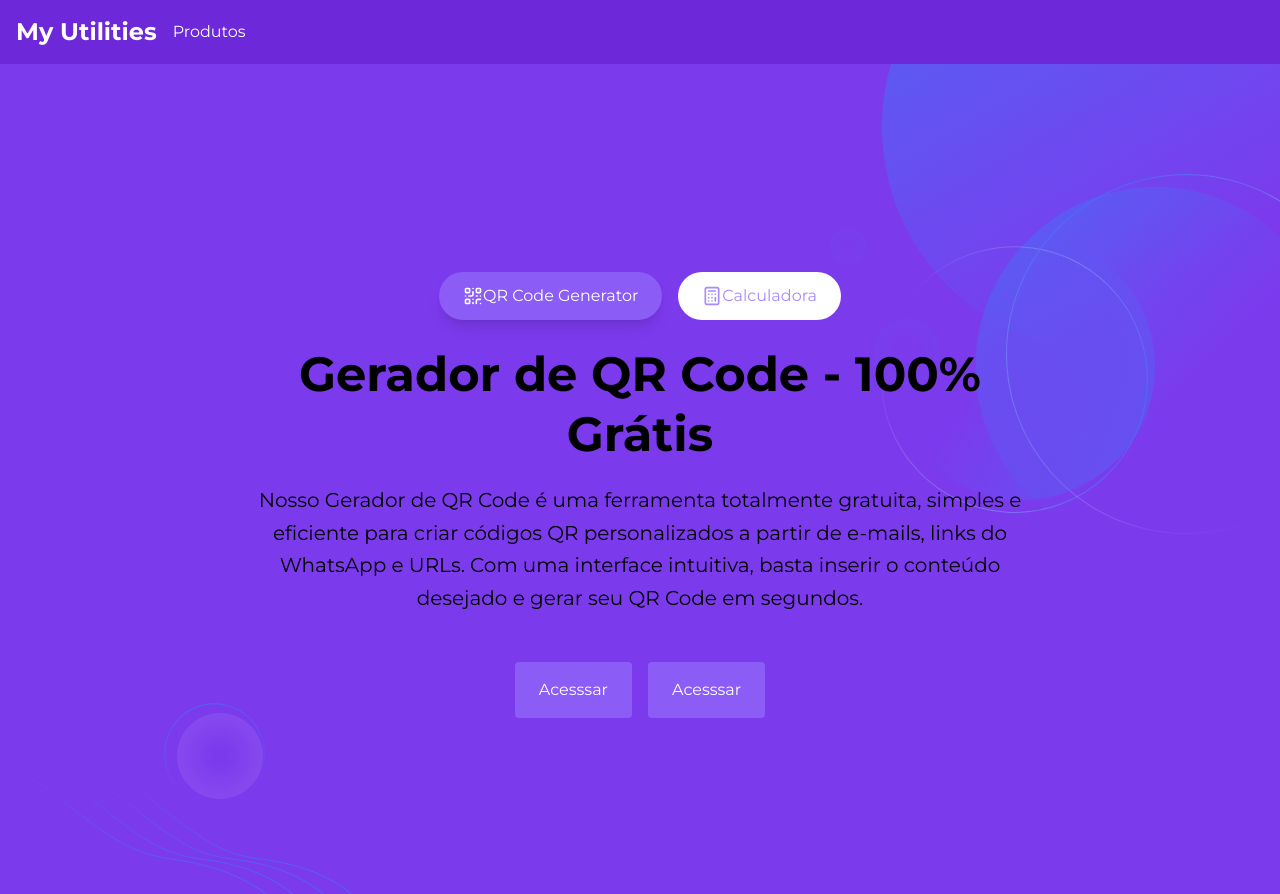
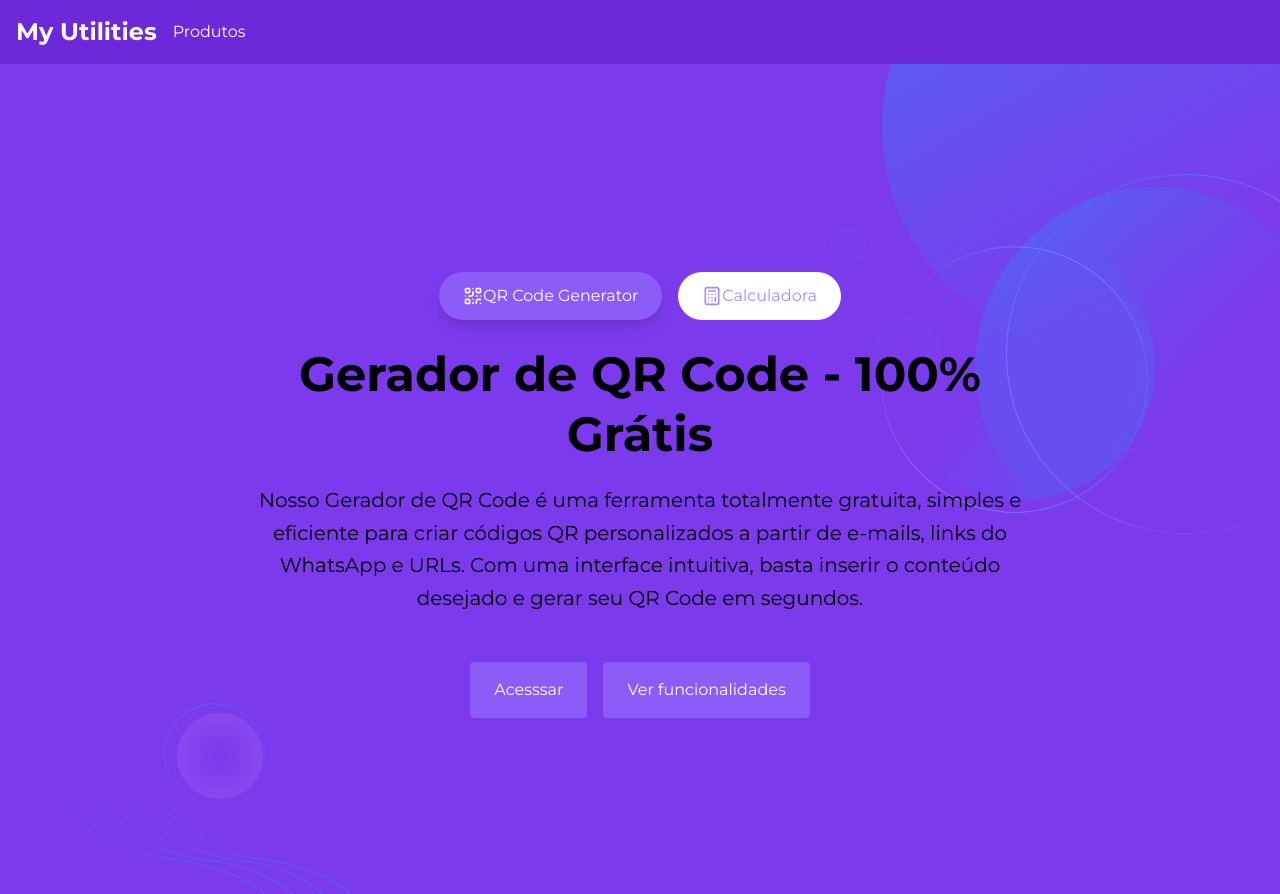
Before and after one commit to DaviLima99/quick-tools-belt, a Next.js app: page / in a window 1280 px wide. Built offline with nearby package versions, Linux system fonts and the light colour scheme; no server answers.

Commit message:
correção lint

```diff
--- a/pages/index.tsx
+++ b/pages/index.tsx
@@ -47,7 +47,7 @@ const Products = () => {
     }
   ];
   const [selectedTool, setSelectedTool] = useState(tools[0]);
-  const [isOpen, setIsOpen] = useState(false); // Estado para controlar o modal
+  // const [isOpen, setIsOpen] = useState(false); // Estado para controlar o modal
 
   return (
     <>
@@ -92,11 +92,11 @@ const Products = () => {
                     Acesssar
                   </Link>
                   <button
-                    onClick={() => setIsOpen(true)}
-
+                    key={selectedTool.id}
+                    onClick={() => alert('Teste')}
                     className={`px-6 py-4 bg-violet-500 text-white rounded hover:bg-violet-600 transition-colors duration-300`}
                   >
-                    Acesssar
+                    Ver funcionalidades
                   </button>
                 </div>
 
```
